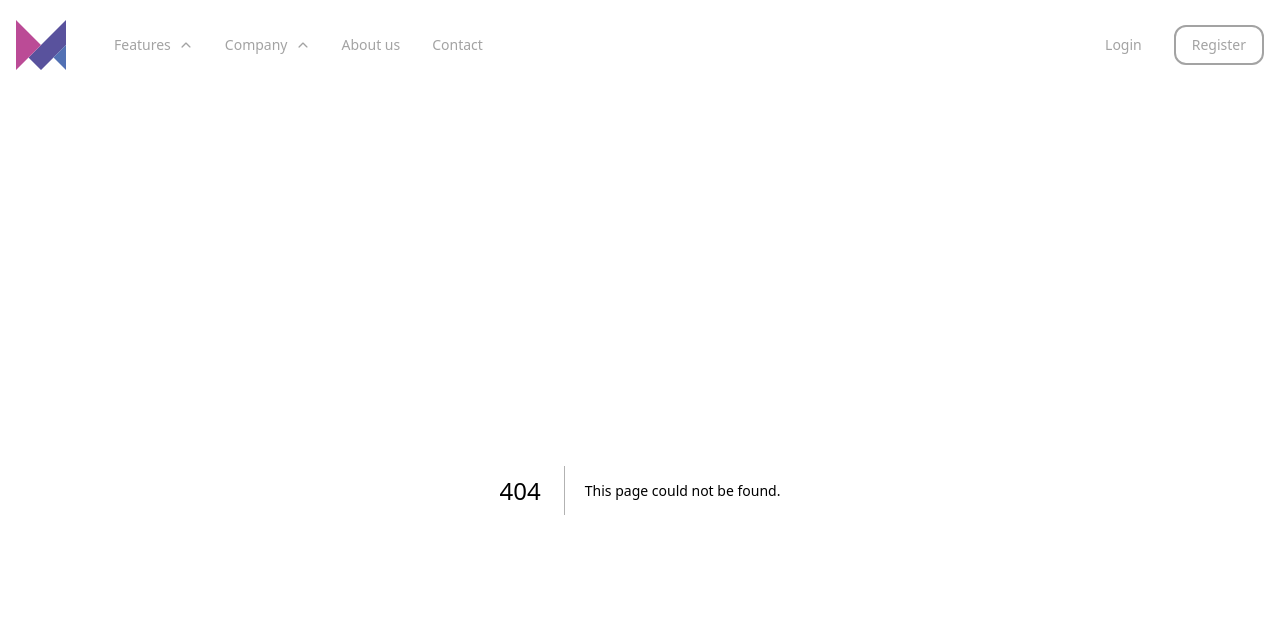
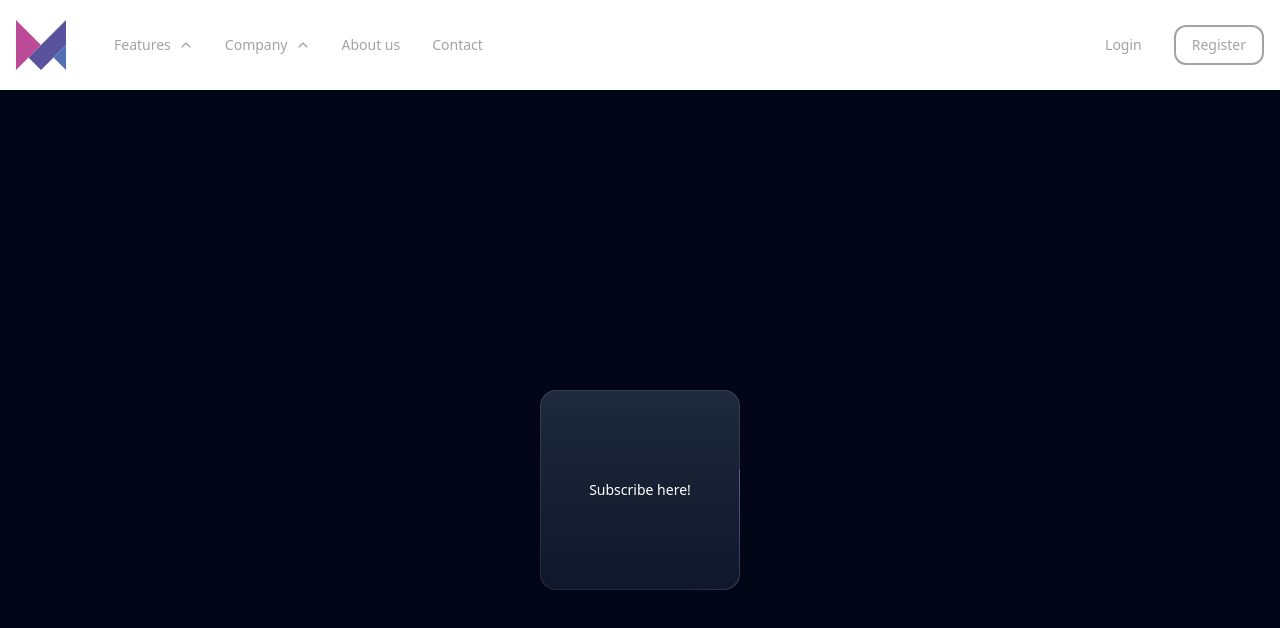
Before and after one commit to mcekov/nextjs-framer-motion, a Next.js app: page /border in a window 1280 px wide. Before the commit this address had no page. Shown: the top 628 px of the page. Built offline with nearby package versions, Linux system fonts and the light colour scheme.

Commit message:
Add gradient border animation

```diff
--- /dev/null
+++ b/src/app/border/page.jsx
@@ -0,0 +1,12 @@
+import AnimateBorder from "@/components/AnimateBorder";
+import React from "react";
+
+const page = () => {
+  return (
+    <div className="flex h-[100vh] w-[100vw] flex-col items-center justify-center bg-slate-950 text-white">
+      <AnimateBorder />
+    </div>
+  );
+};
+
+export default page;
--- a/src/app/globals.css
+++ b/src/app/globals.css
@@ -75,9 +75,13 @@ body {
   }
 
   .card-wrapper::before {
-    background: conic-gradient(#1d2671, #c33764, transparent 80deg);
+    background: conic-gradient(
+      rgba(244, 114, 182, 0.4) 0deg,
+      rgba(192, 132, 252, 0.4) 0deg,
+      transparent 80deg
+    );
 
-    @apply h-[150%] w-[150%] content-[''] left-[-25%] top-[-25%] absolute animate-border-spin;
+    @apply h-[150%] w-[150%] content-[''] left-[-25%] top-[-25%]  animate-border-spin absolute;
   }
 
   .card-content {
--- a/src/components/AnimateBorder.jsx
+++ b/src/components/AnimateBorder.jsx
@@ -3,7 +3,7 @@ import React from "react";
 const AnimateBorder = () => {
   return (
     <div className="card-wrapper h-[200px] w-[200px]">
-      <div className="card-content flex items-center justify-center text-xs text-white">
+      <div className="card-content flex items-center justify-center text-sm text-white">
         Subscribe here!
       </div>
     </div>
--- a/src/constants/index.js
+++ b/src/constants/index.js
@@ -71,6 +71,11 @@ export const navItems = [
         link: "/parallax",
         iconImage: planingIcon,
       },
+      {
+        label: "Animated Border",
+        link: "/border",
+        iconImage: planingIcon,
+      },
     ],
   },
   {
--- a/tailwind.config.js
+++ b/tailwind.config.js
@@ -25,7 +25,7 @@ module.exports = {
       keyframes: {
         "border-spin": {
           "100%": {
-            transform: "rotate(360deg)",
+            transform: "rotate(-360deg)",
           },
         },
       },
```
Also changed, not shown: src/app/page.jsx (+0 -14 lines).
